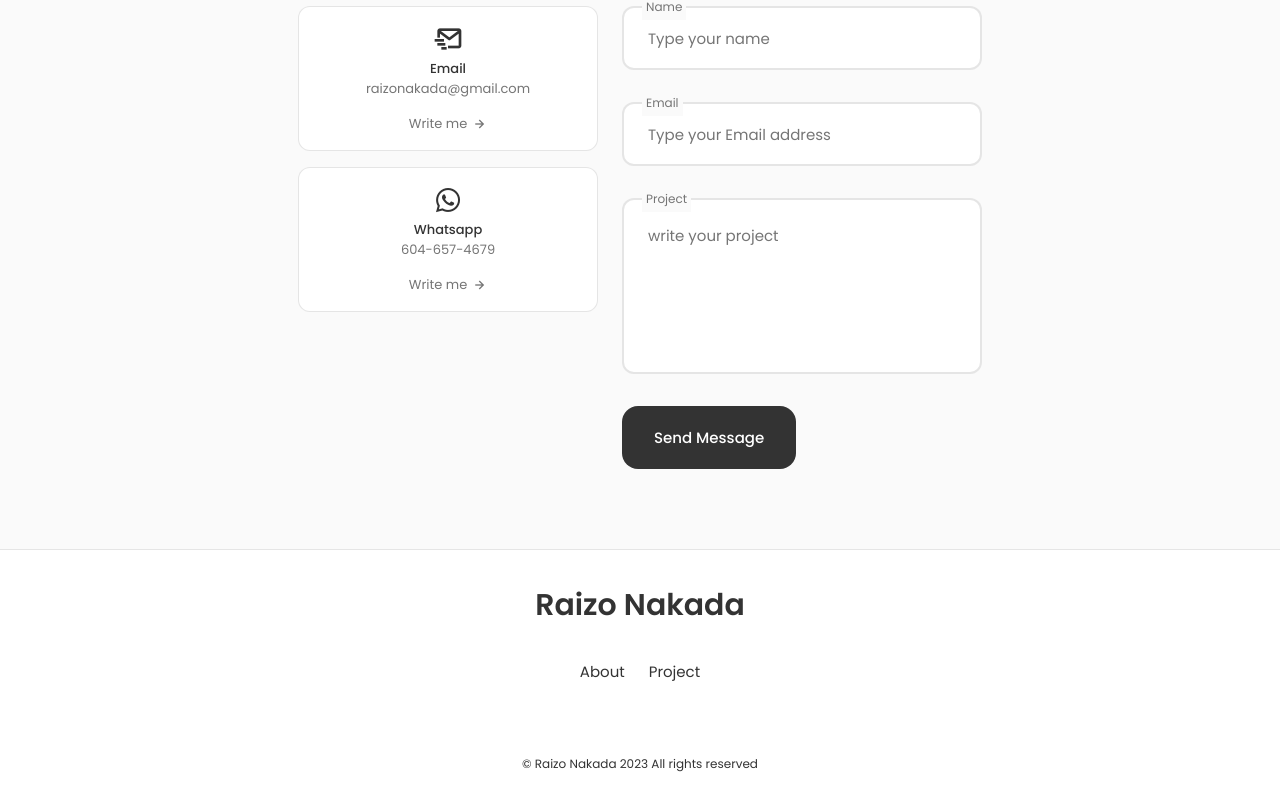
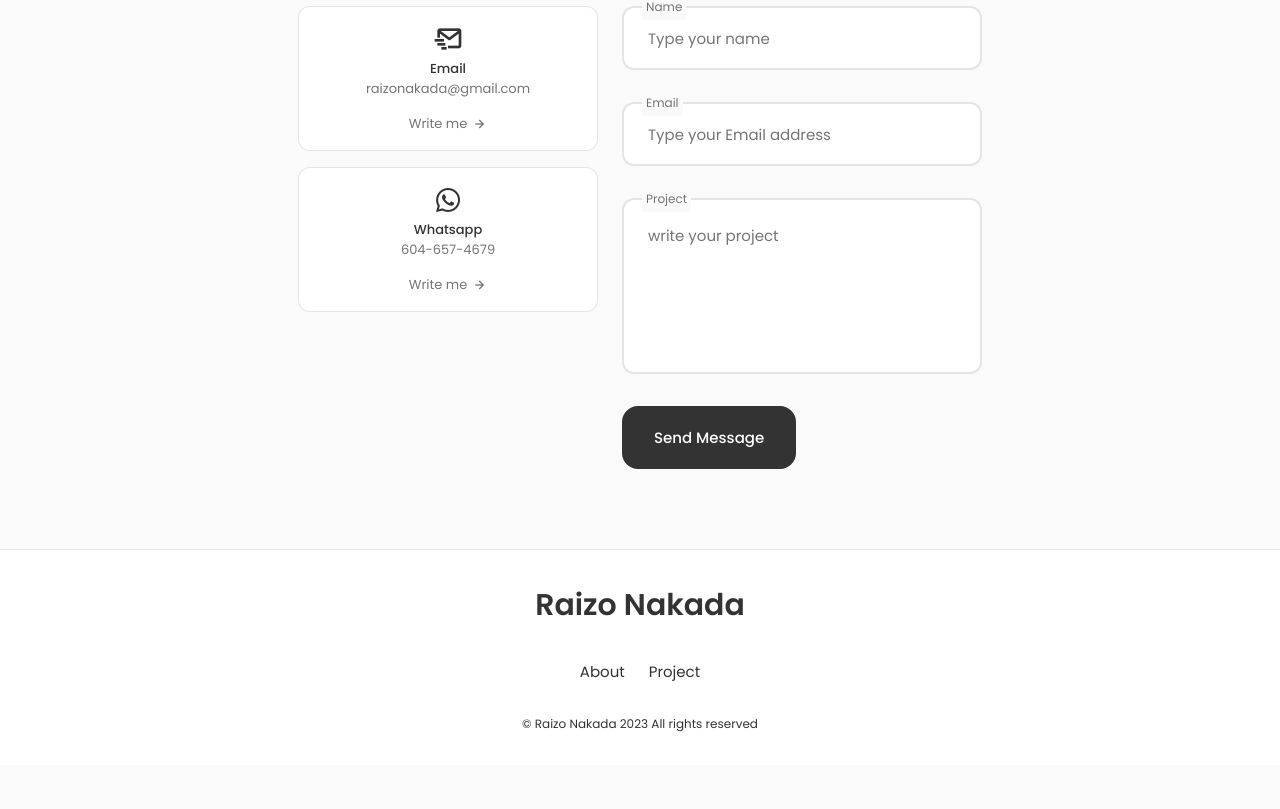
Before and after one commit to Raizo-n/Portfoilo, a React (Create React App) app: page / in a window 1280 px wide. Shown: the part 2751-3560 px from the top of the page. After the commit the page ends 3516 px from the top, so only its background shows below. Built offline with nearby package versions, Linux system fonts and the light colour scheme.

Commit message:
style: remove much margin

```diff
--- a/src/components/footer/footer.scss
+++ b/src/components/footer/footer.scss
@@ -5,7 +5,7 @@
     border-top: 1px solid rgba(0,0,0,0.1);
 
     .container {
-        padding: 2rem 0 6rem;
+        padding: 2rem 0;
 
         .title {
             color: $title-color;
@@ -31,7 +31,7 @@
 
         .copy {
             display: block;
-            margin-top: 4.5rem;
+            // margin-top: 4.5rem;
             color: $title-color;
             text-align: center;
             font-size: $smaller-font-size;
```
